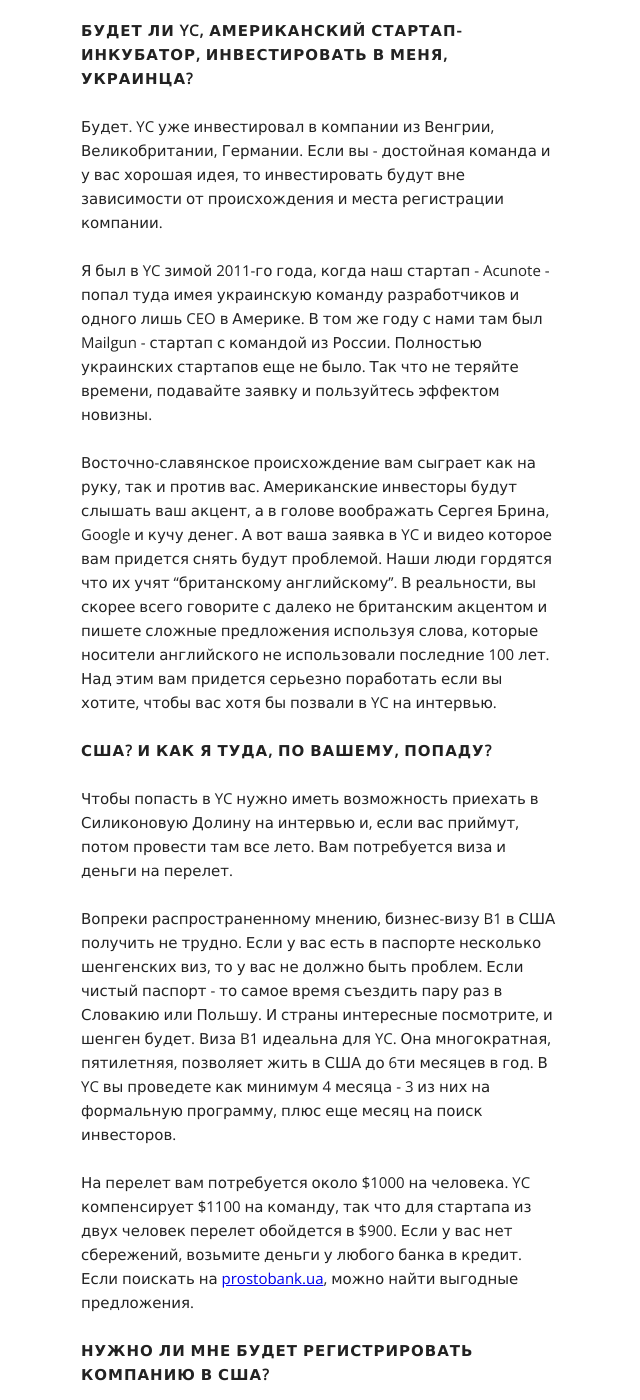
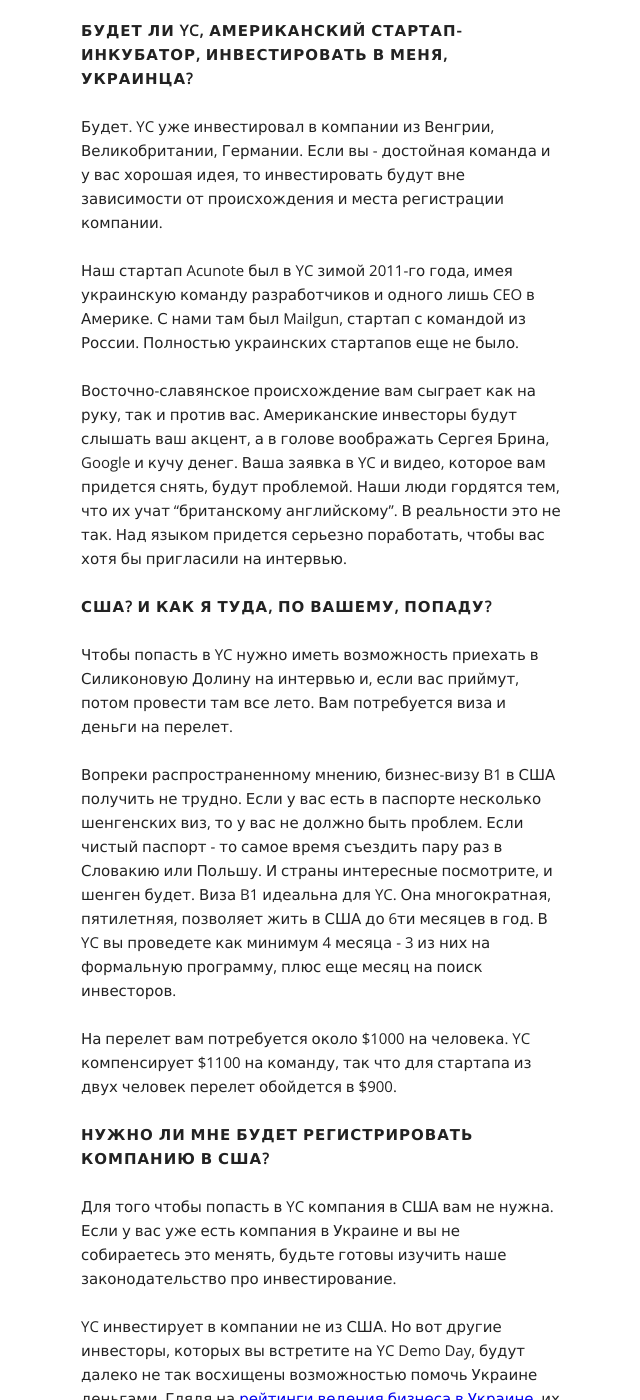
Before and after one commit to adymo/alexdymo.com, a Jekyll site: the page built from _posts/2013-02-10-how-ukrainian-startup-can-get-into-ycombinator.md, in a window 1280 px wide and 1400 px high, scrolled down 1086 px. Shown: the whole window, without its empty margins (199-839 px from the left). Built offline with Jekyll 4.4.1, drawn with Linux system fonts in a browser that asks for light colours; Markdown is read by kramdown in place of the engine named in the settings; some of the changed text lies outside the part shown.

Commit message:
Corrections from Max Ischenko

```diff
--- a/_posts/2013-02-10-how-ukrainian-startup-can-get-into-ycombinator.md
+++ b/_posts/2013-02-10-how-ukrainian-startup-can-get-into-ycombinator.md
@@ -4,7 +4,7 @@ title: "Как украинскому стартапу попасть в Y Combi
 header: Blog
 ---
 
-На прошлой неделе Y&nbsp;Combinator (далее по тексту YC) [начал принимать заявки](http://ycombinator.com/apply.html?s2013) на летний цикл 2013-го года. Самое время украинским стартапам начать подавать туда заявки. Я и мой стартап уже были в YC, позвольте мне рассказать почему и как туда попасть и вам.<!--more-->
+На прошлой неделе Y&nbsp;Combinator (далее по тексту YC) [начал принимать заявки](http://ycombinator.com/apply.html?s2013) на летний цикл 2013-го года. Самое время украинским стартапам начать подавать туда заявки. Я и [мой стартап](http://dou.ua/lenta/interviews/aleksandr-dymo-acunote-interview/) уже были в YC, позвольте мне рассказать зачем и как туда попасть.<!--more-->
 
 
 ## Почему YC?
@@ -21,9 +21,9 @@ YC - первый и самый известный стартап-инкубат
 
 Будет. YC уже инвестировал в компании из Венгрии, Великобритании, Германии. Если вы - достойная команда и у вас хорошая идея, то инвестировать будут вне зависимости от происхождения и места регистрации компании.
 
-Я был в YC зимой 2011-го года, когда наш стартап - Acunote - попал туда имея украинскую команду разработчиков и одного лишь CEO в Америке. В том же году с нами там был Mailgun - стартап с командой из России. Полностью украинских стартапов еще не было. Так что не теряйте времени, подавайте заявку и пользуйтесь эффектом новизны.
+Наш стартап Acunote был в YC зимой 2011-го года, имея украинскую команду разработчиков и одного лишь CEO в Америке. С нами там был Mailgun, стартап с командой из России. Полностью украинских стартапов еще не было.
 
-Восточно-славянское происхождение вам сыграет как на руку, так и против вас. Американские инвесторы будут слышать ваш акцент, а в голове воображать Сергея Брина, Google и кучу денег. А вот ваша заявка в YC и видео которое вам придется снять будут проблемой. Наши люди гордятся что их учят "британскому английскому". В реальности, вы скорее всего говорите с далеко не британским акцентом и пишете сложные предложения используя слова, которые носители английского не использовали последние 100 лет. Над этим вам придется серьезно поработать если вы хотите, чтобы вас хотя бы позвали в YC на интервью.
+Восточно-славянское происхождение вам сыграет как на руку, так и против вас. Американские инвесторы будут слышать ваш акцент, а в голове воображать Сергея Брина, Google и кучу денег. Ваша заявка в YC и видео, которое вам придется снять, будут проблемой. Наши люди гордятся тем, что их учат "британскому английскому". В реальности это не так. Над языком придется серьезно поработать, чтобы вас хотя бы пригласили на интервью.
 
 
 
@@ -33,7 +33,7 @@ YC - первый и самый известный стартап-инкубат
 
 Вопреки распространенному мнению, бизнес-визу B1 в США получить не трудно. Если у вас есть в паспорте несколько шенгенских виз, то у вас не должно быть проблем. Если чистый паспорт - то самое время съездить пару раз в Словакию или Польшу. И страны интересные посмотрите, и шенген будет. Виза B1 идеальна для YC. Она многократная, пятилетняя, позволяет жить в США до 6ти месяцев в год. В YC вы проведете как минимум 4 месяца - 3 из них на формальную программу, плюс еще месяц на поиск инвесторов.
 
-На перелет вам потребуется около $1000 на человека. YC компенсирует $1100 на команду, так что для стартапа из двух человек перелет обойдется в $900. Если у вас нет сбережений, возьмите деньги у любого банка в кредит. Если поискать на [prostobank.ua](http://www.prostobank.ua/kreditnye_karty/reytingi/%28place%29/ownbank/%28cur%29/UAH/%28term%29/365/%28of%29/t), можно найти выгодные предложения.
+На перелет вам потребуется около $1000 на человека. YC компенсирует $1100 на команду, так что для стартапа из двух человек перелет обойдется в $900.
 
 
 
@@ -41,21 +41,21 @@ YC - первый и самый известный стартап-инкубат
 
 Для того чтобы попасть в YC компания в США вам не нужна. Если у вас уже есть компания в Украине и вы не собираетесь это менять, будьте готовы изучить наше законодательство про инвестирование.
 
-YC инвестирует в компании не из США. Но вот другие инвесторы, которых вы встретите на YC Demo Day, будут далеко не так восхищены возможностю помочь Украине деньгами. Глядя на [рейтинги ведения бизнеса в Украине](http://inve-trade.eu/en/investments/article/information/10-investment/16-ukraine-in-global-rankings.html), их можно понять.
+YC инвестирует в компании не из США. Но вот другие инвесторы, которых вы встретите на YC Demo Day, будут далеко не так восхищены возможностью помочь Украине деньгами. Глядя на [рейтинги ведения бизнеса в Украине](http://inve-trade.eu/en/investments/article/information/10-investment/16-ukraine-in-global-rankings.html), их можно понять.
 
-Если у вас компании нет, YC поможет основать ее в США. Сделать это там очень просто, но вот в Украине вам придется потрудиться. При открытии компании основателям нужно будет перечислить деньги в уставной фонд и получить свои акции. Для этого требуется лицензия Национального Банка Украины, про нее [читайте в законодательстве](http://zakon4.rada.gov.ua/laws/show/z1413-04). К счастью, с января этого года НБУ упростил процесс выдачи лицензий, так, например, вам больше не нужно ходить на интервью в службы безопасности и объяснять почему вы основали компанию в США, а не в Украине. Так что, пробуйте, и у вас получится.
+Если у вас компании нет, YC поможет основать ее в США. При открытии компании основателям нужно будет перечислить деньги в уставной фонд и получить свои акции. Для этого требуется лицензия Национального Банка Украины, про нее [читайте в законодательстве](http://zakon4.rada.gov.ua/laws/show/z1413-04). К счастью, с января этого года НБУ упростил процесс выдачи лицензий.
 
 
 
 ## И как же попасть в YC?
 
-В следующих статьях в блоге я расскажу больше про подачу заявок в YC, а пока внимательно изучите все что написано на сайте [Y&nbsp;Combinator](http://ycombinator.com):
+Для начала – внимательно изучите все, что написано на сайте [Y&nbsp;Combinator](http://ycombinator.com):
 
 - [как подать заявку](http://ycombinator.com/howtoapply.html)
 - [порядок рассмотрения заявок на лето 2013-го года](http://ycombinator.com/apply.html?s2013)
 - [ответы на часто задаваемые вопросы](http://ycombinator.com/faq.html)
 
-Кроме этого, читайте в блоге нашей компании:
+Плюс советы из нашего личного опыта:
 
 - [как попасть на интервью в YC - взгляд изнутри](http://www.acunote.com/blog/2012/10/y-combinator-application-insiders-guide.html)
 - [разъяснение пункта про "impressive achievement" в форме заявки](http://www.acunote.com/blog/2012/10/y-combinator-application-impressive-achievement.html)
```
